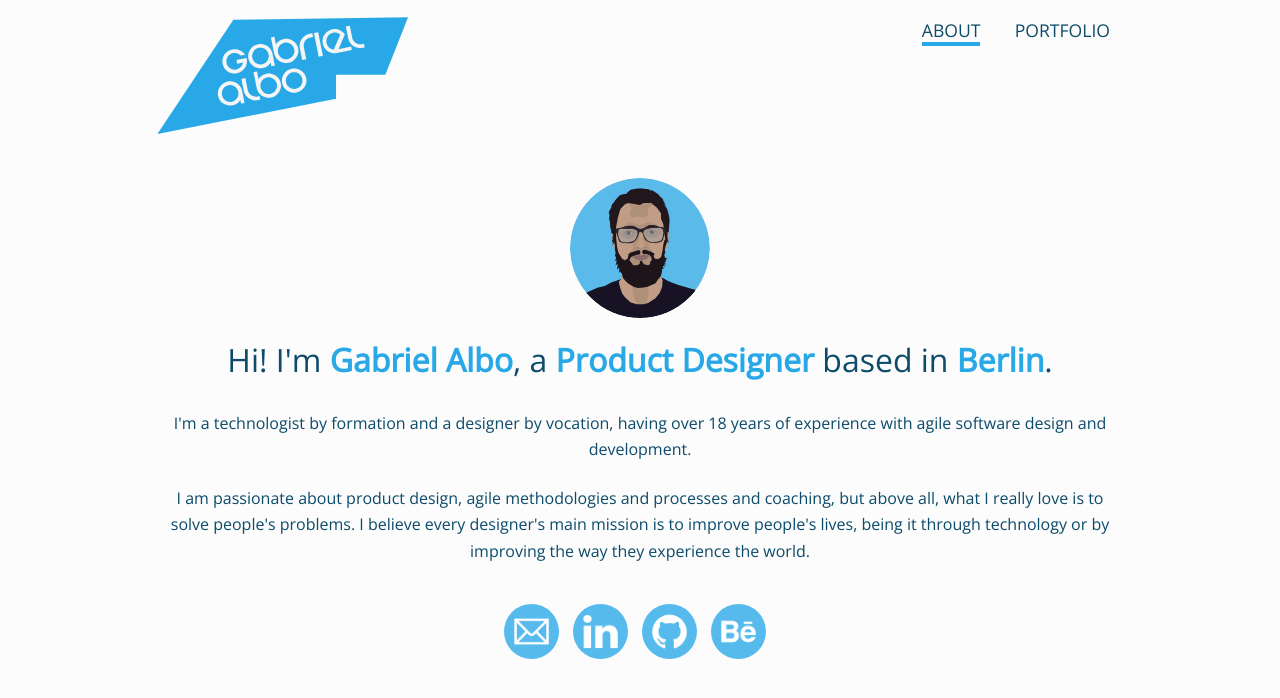
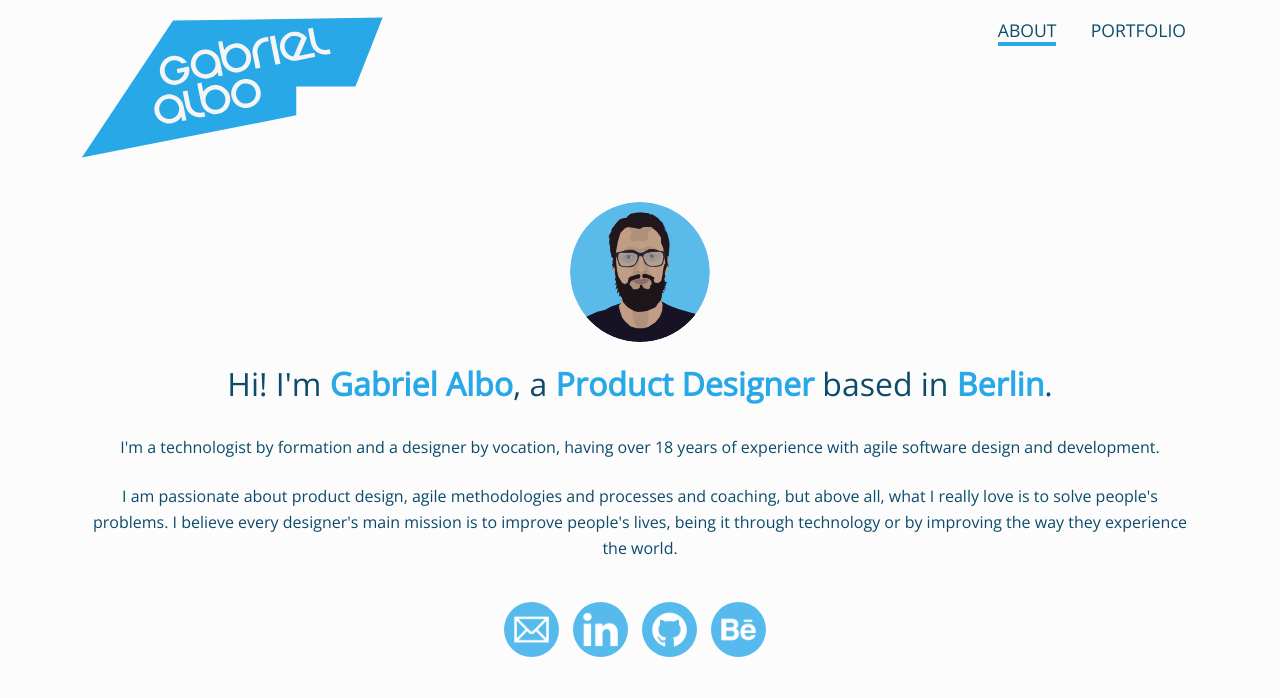
Before and after one commit to albogabriel/gabrielalbo.com, a Jekyll site: the page built from index.html, in a window 1280 px wide. Shown: the top 698 px of the page. Built offline with Jekyll 4.4.1, drawn with Linux system fonts in a browser that asks for light colours.

Commit message:
Adding media query for correctly displaying the logo on smaller devices

```diff
--- a/css/screen.scss
+++ b/css/screen.scss
@@ -82,6 +82,11 @@
 em {
   font-style: italic;
 }
+
+div.row {
+  max-width: 72em;
+}
+
 
 /*****************************************************************************/
 /*
@@ -258,7 +263,7 @@
   text-align: center;
 
   .logo img {
-    height: 120px;
+    min-height: 6em;
     max-width: none;
 
     &:hover {
@@ -267,6 +272,14 @@
       -webkit-transition-duration: 0.25s;
     }
   }
+
+  @media only screen and (max-width: 600px) {
+    .logo img {
+      min-height: 4em;
+      max-width: none;
+    }
+  }
+
 
   h1.logo {
     margin: 0;
```
